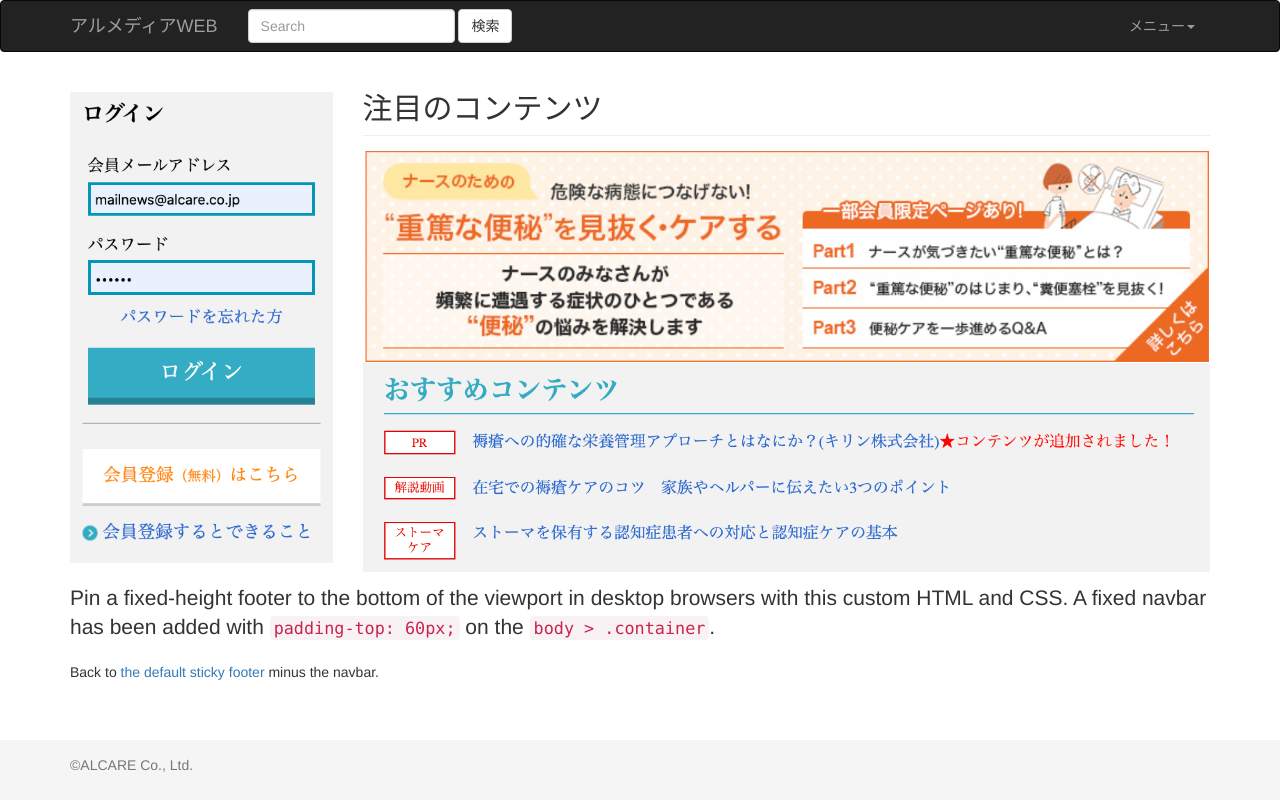
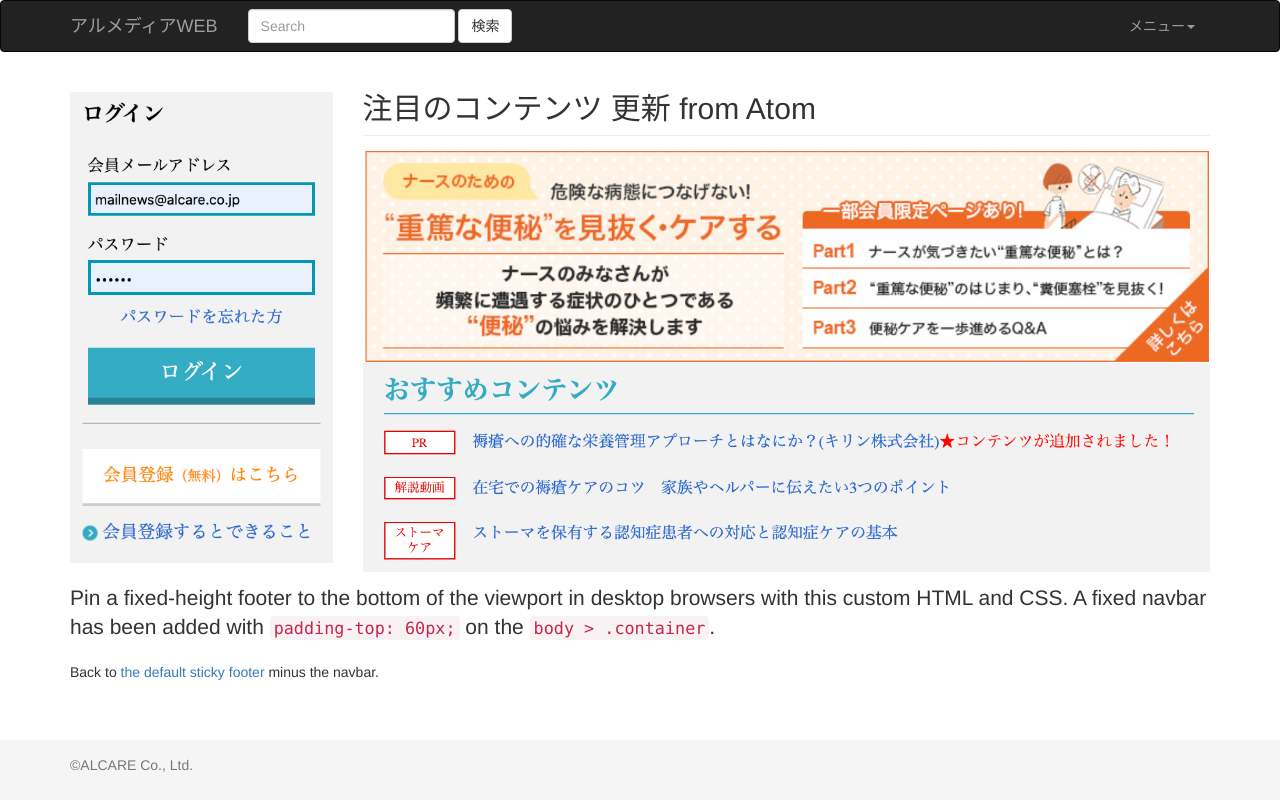
Before and after one commit to ken1127-dev/HTML_Try, a plain HTML site: page index.html in a window 1280 px wide. Drawn offline with Linux system fonts and the light colour scheme.

Commit message:
fix from MacBook

```diff
--- a/index.html
+++ b/index.html
@@ -58,7 +58,7 @@
       </div>
       <div class="col-md-9">
         <div class="page-header">
-          <h2>注目のコンテンツ</h2>
+          <h2>注目のコンテンツ 更新 from Atom</h2>
         </div>
         <img src="img/main_01.png" alt="main_01" width="100%">
         <img src="img/main_02.png" alt="main_02" width="100%">
```
